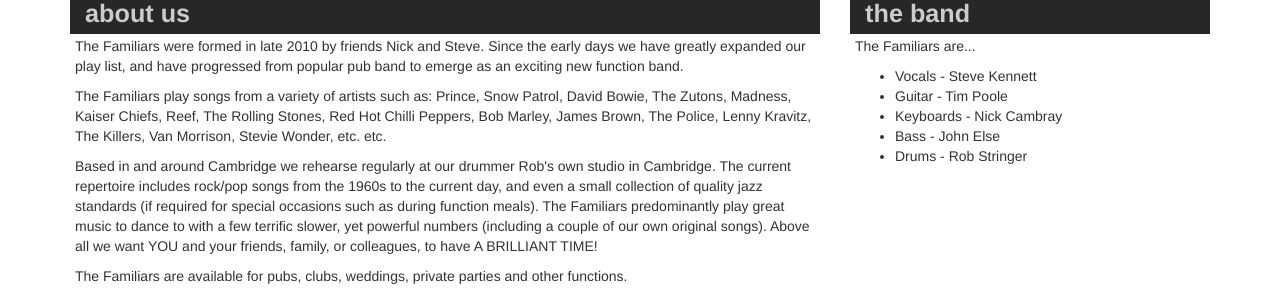
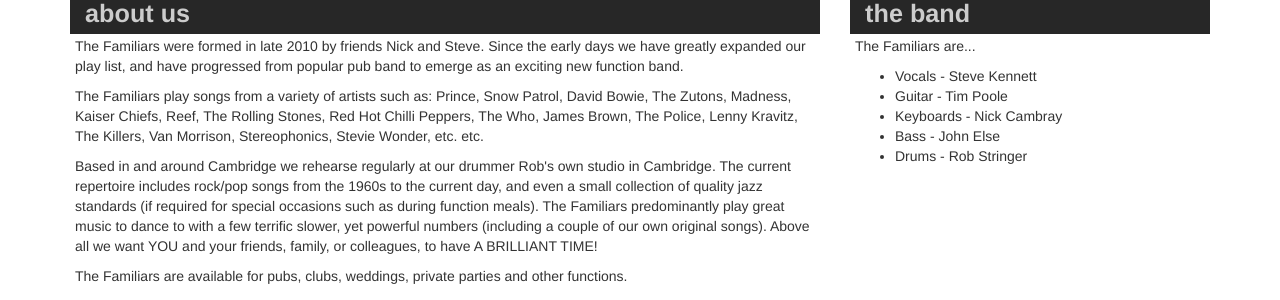
Before and after one commit to familiars-uk/familiars-uk.github.io, a Jekyll site: the page built from index.html, in a window 1280 px wide. Shown: the part 138-438 px from the top of the page. Built offline with Jekyll 4.4.1, drawn with Linux system fonts in a browser that asks for light colours.

Commit message:
Update bands list

```diff
--- a/index.html
+++ b/index.html
@@ -17,9 +17,9 @@ css:
                         <p>The Familiars play songs from a variety of artists
                         such as: Prince, Snow Patrol, David Bowie, The Zutons,
                         Madness, Kaiser Chiefs, Reef, The Rolling Stones,
-                        Red Hot Chilli Peppers, Bob Marley, James Brown,
+                        Red Hot Chilli Peppers, The Who, James Brown,
                         The Police, Lenny Kravitz, The Killers, Van Morrison,
-                        Stevie Wonder, etc. etc.</p>
+                        Stereophonics, Stevie Wonder, etc. etc.</p>
 
                         <p>Based in and around Cambridge we rehearse regularly
                         at our drummer Rob's own studio in Cambridge. The
```
